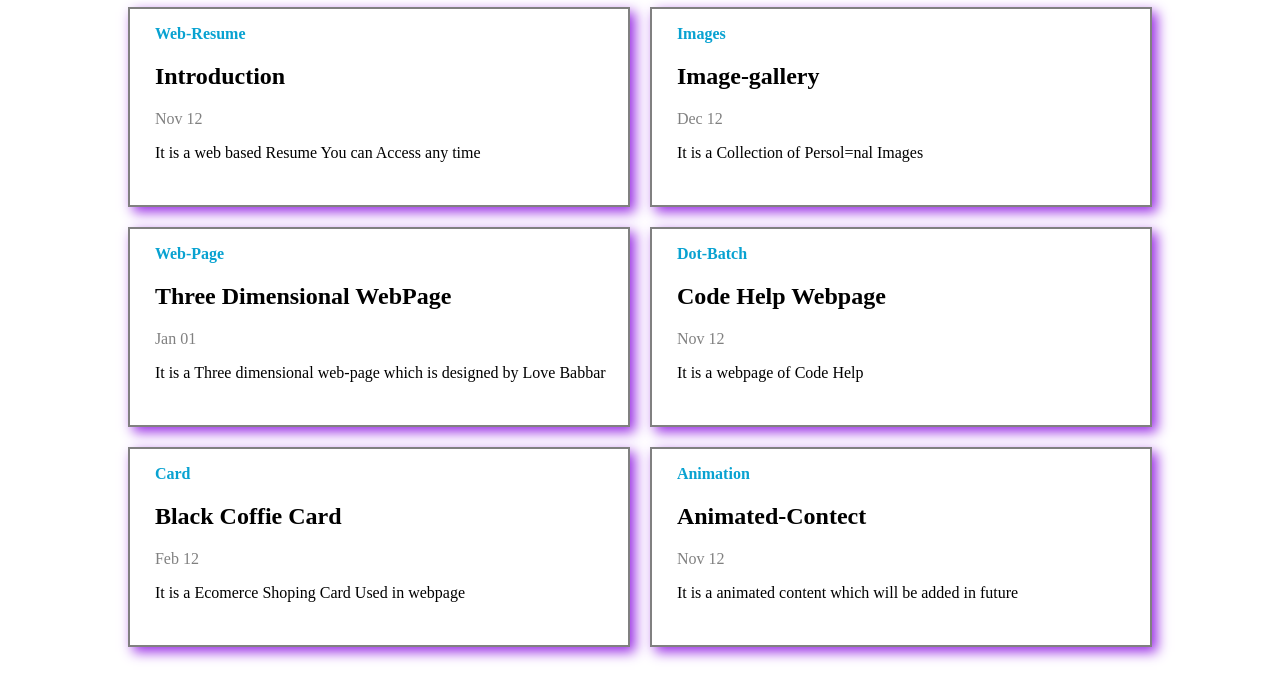
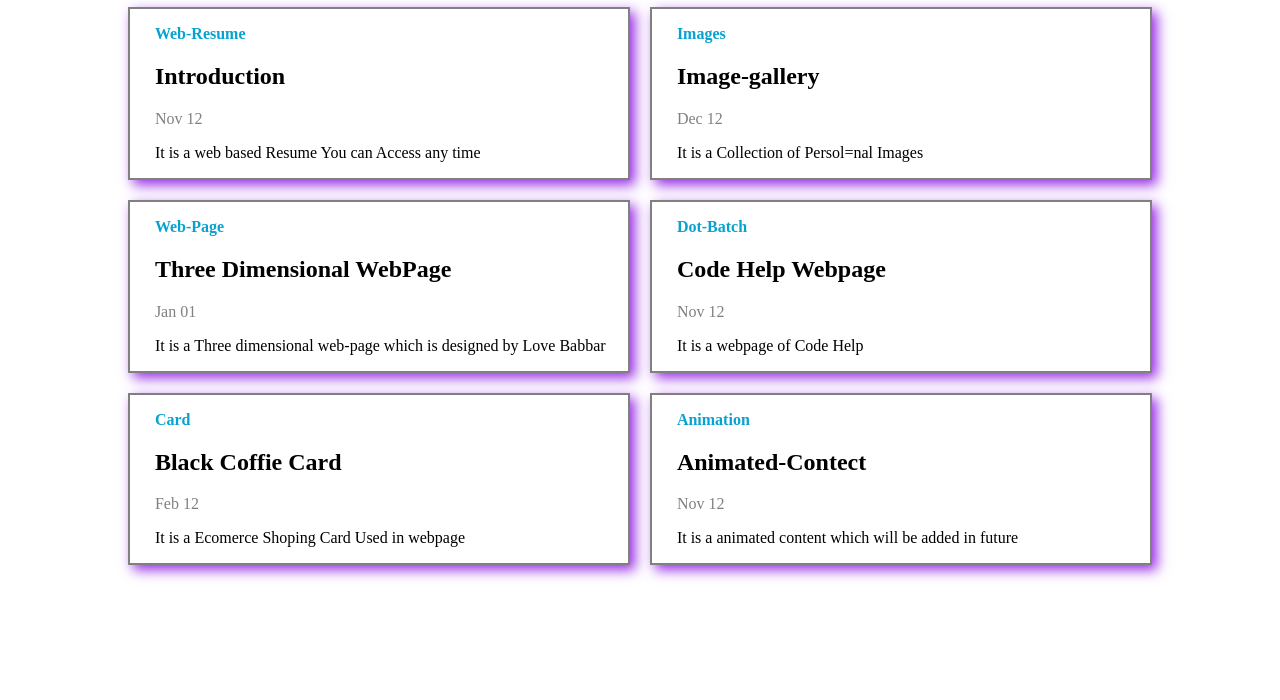
Before and after one commit to Vaibhavshakya25/blogs, a plain HTML site: page index.html in a window 1280 px wide. Shown: the part 58-758 px from the top of the page. Drawn offline with Linux system fonts and the light colour scheme.

Commit message:
Update style.css

```diff
--- a/style.css
+++ b/style.css
@@ -30,7 +30,7 @@ a{
     height: 100%;
     display: grid;
     gap:20px;
-    grid-auto-rows: minmax(100px,200px);
+    grid-auto-rows: minmax(100px,auto);
     grid-template-columns: repeat(2,1fr);
 }
  .box{
```
